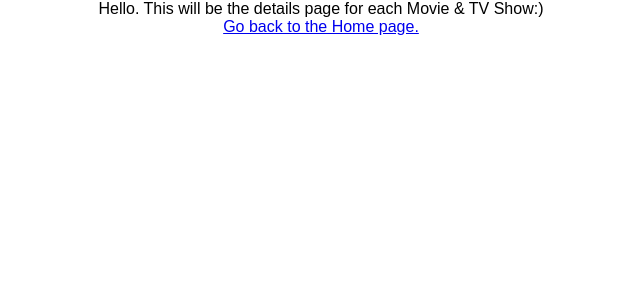
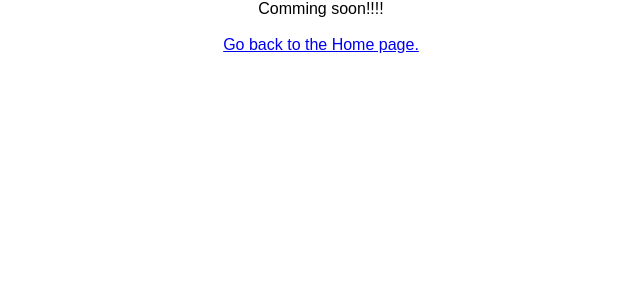
Before and after one commit to gintarios/kodflix, a React (Create React App) app: page /1 in a window 1280 px wide. Shown: the top 300 px of the page, without its empty margins (319-959 px from the left). Built offline with nearby package versions, Linux system fonts and the light colour scheme.

Commit message:
Introduce component state #13

```diff
--- a/src/Details.js
+++ b/src/Details.js
@@ -2,12 +2,28 @@ import React, { Component } from 'react';
 import { Link } from 'react-router-dom';
 
 
-const Details = () => (
-    <div>
-        Hello. This will be the details page for each Movie &amp; TV Show:) <br />
-        <Link to="/" exact> Go back to the Home page. </Link>
-    </div >
+class Details extends Component {
 
-);
+    state = {
+        message: "Hello! This will be the details page for each Movie & TV Show!:)"
+    }
+
+    changeState = () => {
+        this.setState({ message: "Comming soon!!!!" });
+    }
+
+    render() {
+        return (
+            <div>
+                <div>{this.state.message}</div>
+                <div onLoad={setTimeout(() => this.changeState(), 3000)} > </div>
+                <br />
+                <Link to="/" exact> Go back to the Home page. </Link>
+            </div >
+        );
+    }
+}
+
+
 
 export default Details;
```
